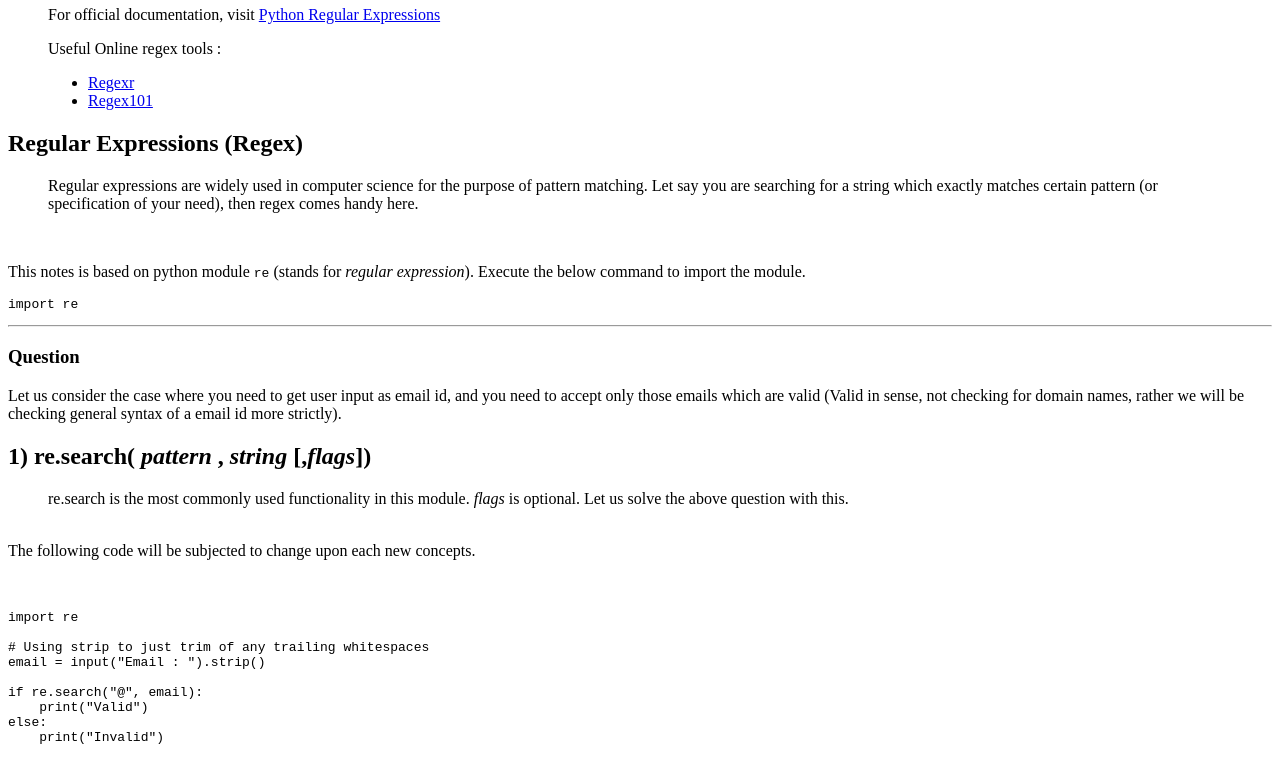
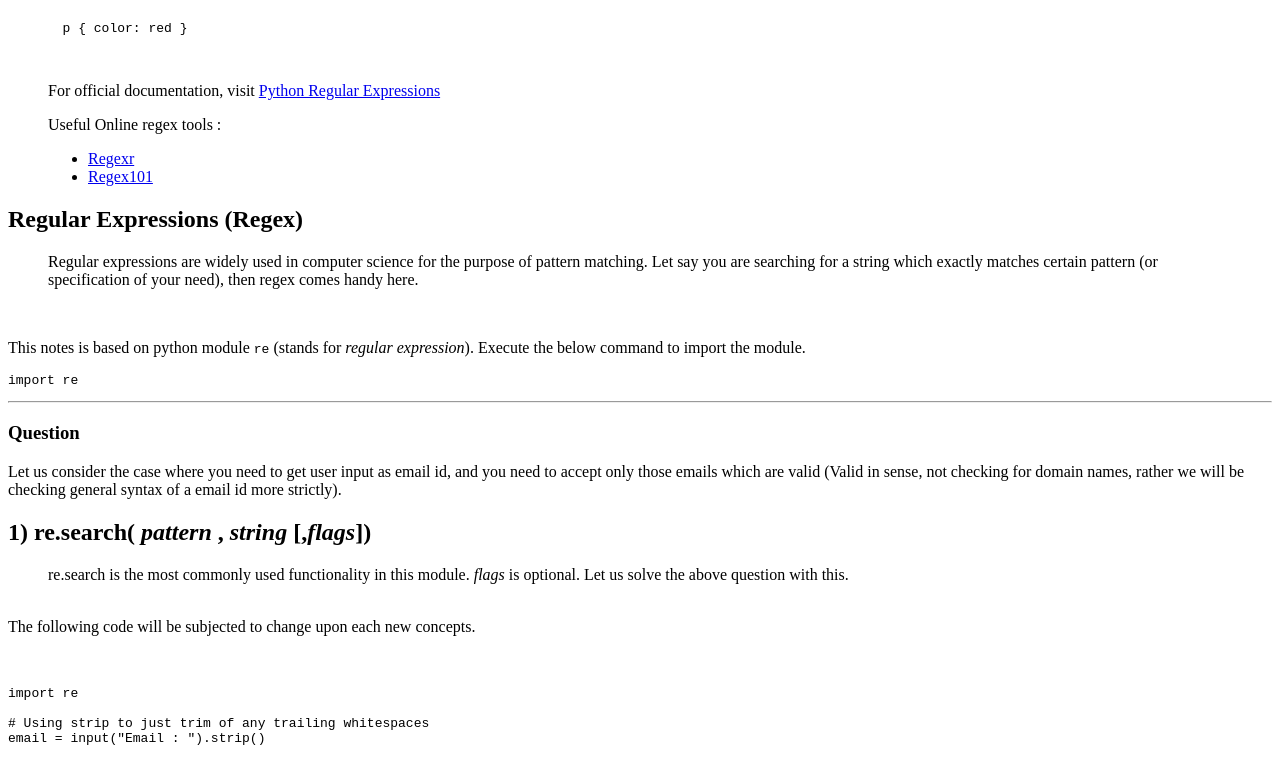
Before and after one commit to hwaseem04/Regex-Notes, a plain HTML site: page index.html in a window 1280 px wide. Shown: the part 60-818 px from the top of the page. Drawn offline with Linux system fonts and the light colour scheme.

Commit message:
Please enter the commit message for your changes. Lines starting

```diff
--- a/index.html
+++ b/index.html
@@ -1,4 +1,10 @@
 <h1 id="regex-notes">Regex-Notes(MAIN)</h1>
+<pre class="line-numbers">
+    <code class="language-css">
+       p { color: red }
+    </code>
+ </pre>
+
 <!---
 > Following tutorial is a summary of this [CS50 lecture](https://www.youtube.com/watch?v=hy3sd9MOAcc&t=4218s "CS50P - Lecture 7 - Regular Expressions") <br>
 -->
```
